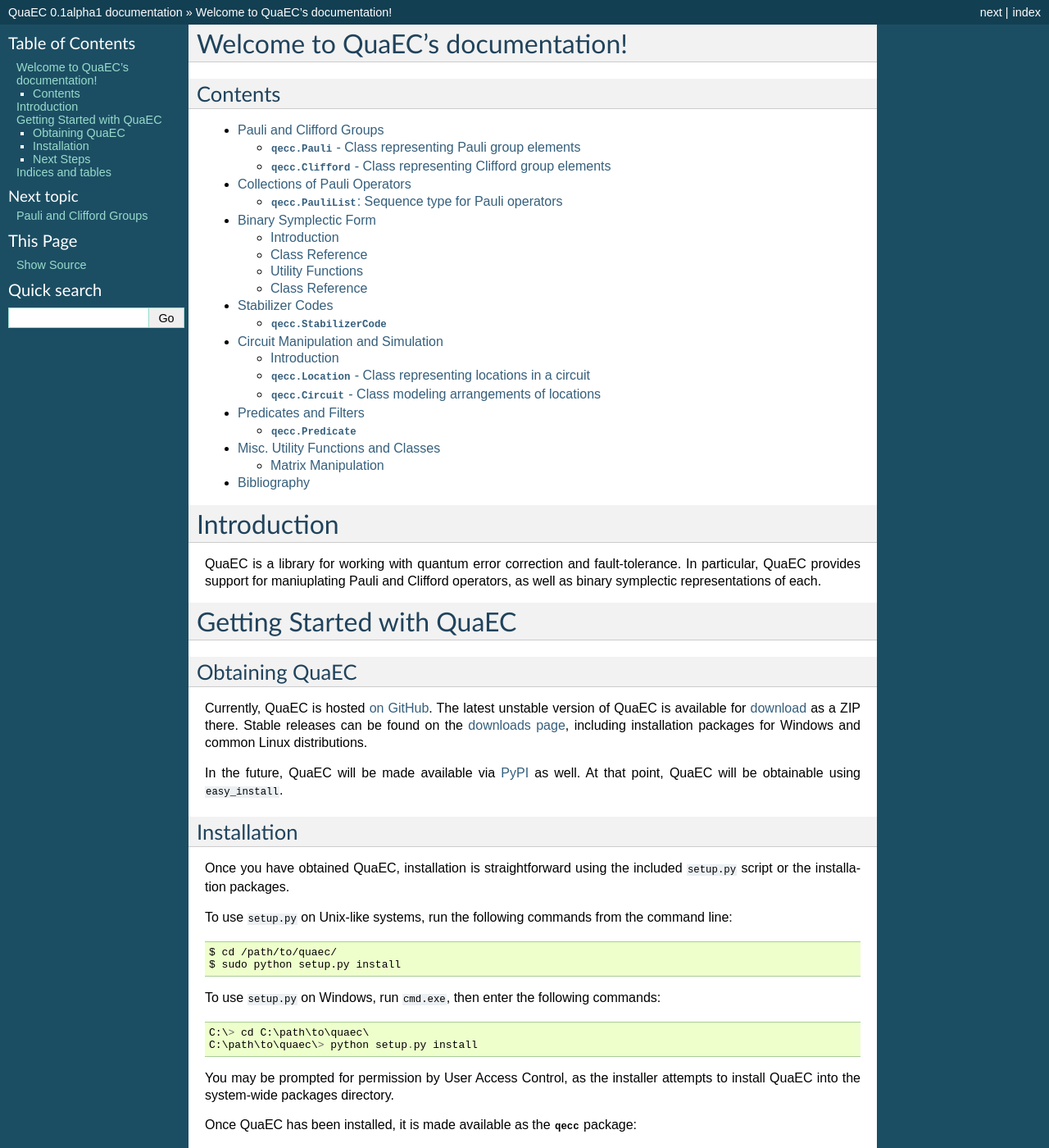
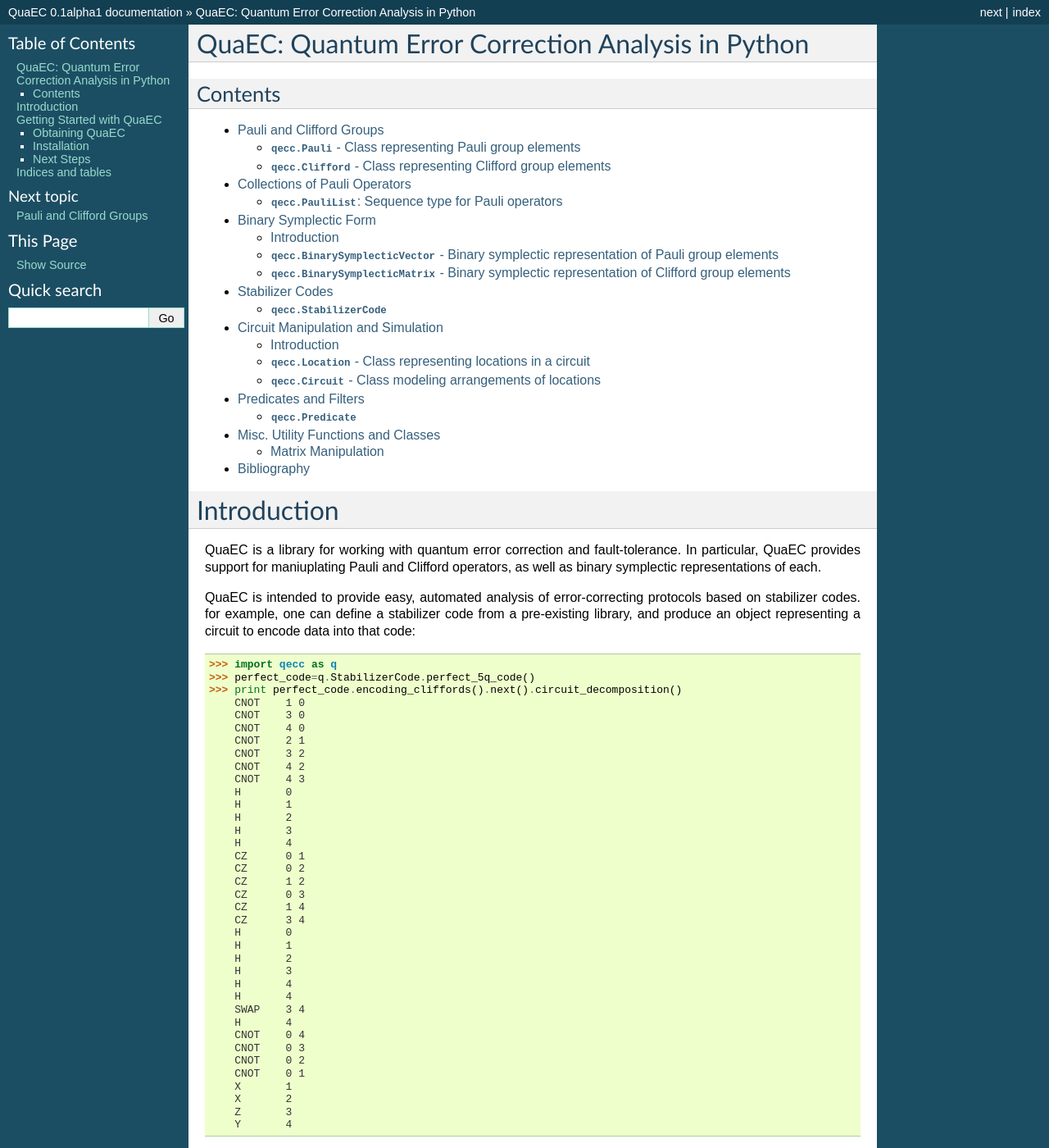
Before and after one commit to cgranade/python-quaec, a Sphinx documentation site: the page built from doc/index.rst, in a window 1280 px wide and 1400 px high. Shown: the whole window at 82% size. Built offline with Sphinx 7.4.7, drawn with Linux system fonts in a browser that asks for light colours; formulas are drawn with MathJax 3; some of the changed text lies outside the part shown.

Commit message:
Updated Documentation

```diff
--- a/doc/index.rst
+++ b/doc/index.rst
@@ -10,8 +10,8 @@
    You can adapt this file completely to your liking, but it should at least
    contain the root `toctree` directive.
 
-Welcome to QuaEC's documentation!
-=================================
+QuaEC: Quantum Error Correction Analysis in Python
+==================================================
 
 Contents
 --------
@@ -35,6 +35,48 @@
 fault-tolerance. In particular, QuaEC provides support for maniuplating Pauli
 and Clifford operators, as well as binary symplectic representations of each.
 
+QuaEC is intended to provide easy, automated analysis of error-correcting protocols
+based on stabilizer codes. for example, one can define a stabilizer code from a
+pre-existing library, and produce an object representing a circuit to encode data
+into that code:
+
+>>> import qecc as q
+>>> perfect_code=q.StabilizerCode.perfect_5q_code()
+>>> print perfect_code.encoding_cliffords().next().circuit_decomposition()
+    CNOT    1 0
+    CNOT    3 0
+    CNOT    4 0
+    CNOT    2 1
+    CNOT    3 2
+    CNOT    4 2
+    CNOT    4 3
+    H       0
+    H       1
+    H       2
+    H       3
+    H       4
+    CZ      0 1
+    CZ      0 2
+    CZ      1 2
+    CZ      0 3
+    CZ      1 4
+    CZ      3 4
+    H       0
+    H       1
+    H       2
+    H       3
+    H       4
+    H       4
+    SWAP    3 4
+    H       4
+    CNOT    0 4
+    CNOT    0 3
+    CNOT    0 2
+    CNOT    0 1
+    X       1
+    X       2
+    Z       3
+    Y       4
 
 Getting Started with QuaEC
 ==========================
@@ -49,8 +91,8 @@
 `downloads page`_, including installation packages for Windows and common Linux
 distributions.
 
-In the future, QuaEC will be made available via `PyPI`_ as well. At that point,
-QuaEC will be obtainable using ``easy_install``.
+QuaEC is available via `PyPI`_ as well. To obtain it, type ``easy_install QuaEC``
+into the terminal.
 
 .. _downloads page: https://github.com/cgranade/python-quaec/downloads
 .. _PyPI: http://pypi.python.org/pypi
```
Also changed, not shown: doc/bsf.rst (+5 -5 lines), doc/groups.rst (+10 -0 lines), 5 other files.
